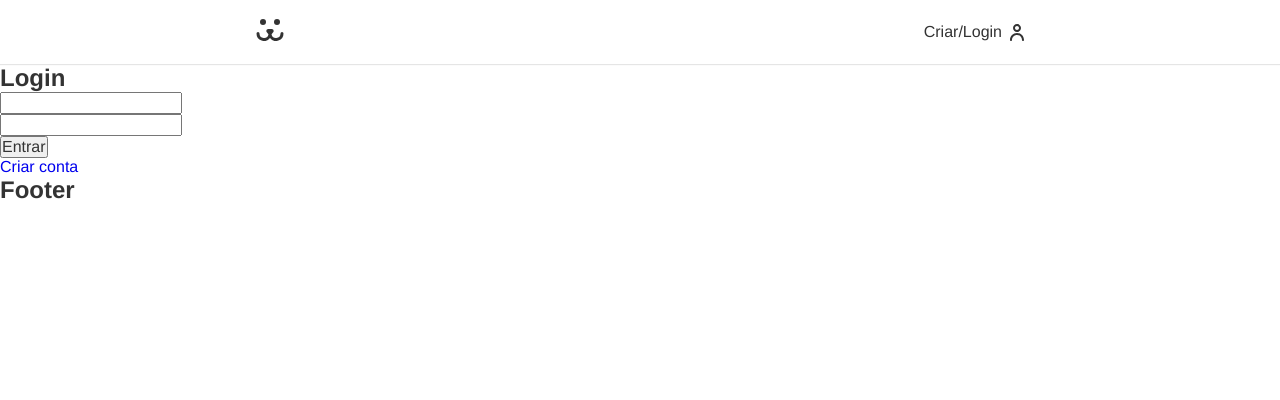
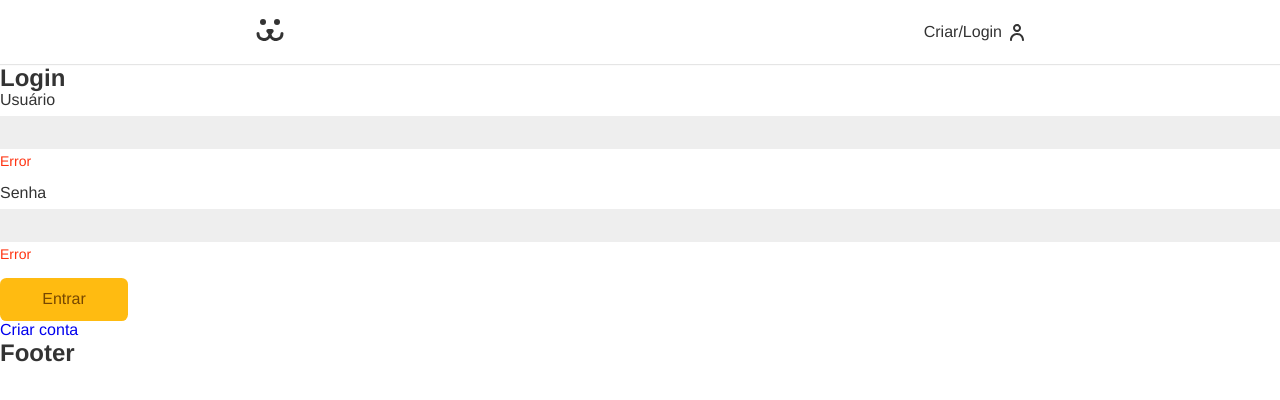
Before and after one commit to SttavoS/cats, a React (Vite) app: page /login in a window 1280 px wide. Shown: the top 400 px of the page. Built offline with nearby package versions, Linux system fonts and the light colour scheme.

Commit message:
add Button and Input components

```diff
--- /dev/null
+++ b/src/components/elements/Button/Button.jsx
@@ -0,0 +1,11 @@
+import styles from './Button.module.css';
+
+const Button = ({ children, ...props }) => {
+  return (
+    <button className={styles.button} {...props}>
+      {children}
+    </button>
+  );
+};
+
+export default Button;
--- /dev/null
+++ b/src/components/elements/Button/Button.module.css
@@ -0,0 +1,22 @@
+.button {
+  font-size: 1rem;
+  font-family: var(--type-first);
+  cursor: pointer;
+  border: none;
+  border-radius: 0.4rem;
+  background-color: #fb1;
+  color: #764701;
+  min-width: 8rem;
+  padding: 0.8rem 1.2rem;
+  transition: 0.1s;
+}
+
+.button:hover, .button:focus {
+  outline: none;
+  box-shadow: 0 0 0 3px #fea, 0 0 0 4px #fb1;
+}
+
+.button:disabled {
+  opacity: 0.5;
+  cursor: wait;
+}
--- /dev/null
+++ b/src/components/elements/Inputs/Input.jsx
@@ -0,0 +1,15 @@
+import styles from './Input.module.css';
+
+const Input = ({ label, type, name }) => {
+  return (
+    <div className={styles.wrapper}>
+      <label htmlFor={name} className={styles.label}>
+        {label}
+      </label>
+      <input type={type} id={name} name={name} className={styles.input} />
+      <p className={styles.error}>Error</p>
+    </div>
+  );
+};
+
+export default Input;
--- /dev/null
+++ b/src/components/elements/Inputs/Input.module.css
@@ -0,0 +1,34 @@
+.wrapper {
+  margin-bottom: 1rem;
+}
+
+.input {
+  display: block;
+  width: 100%;
+  border: 1px solid #eee;
+  font-size: 1rem;
+  padding: 0.4rem;
+  background-color: #eee;
+  transition: 0.1s;
+}
+
+.input:focus,
+.input:hover {
+  outline: none;
+  border-color: #fb1;
+  background-color: white;
+  box-shadow: 0 0 0 3px #fea;
+}
+
+.label {
+  display: block;
+  font-size: 1rem;
+  line-height: 1;
+  padding-bottom: 0.5rem;
+}
+
+.error {
+  color: #f31;
+  font-size: 0.875rem;
+  margin-top: 0.25rem;
+}
--- a/src/components/layouts/account/LoginForm.jsx
+++ b/src/components/layouts/account/LoginForm.jsx
@@ -1,5 +1,7 @@
 import { useState } from 'react';
 import { Link } from 'react-router-dom';
+import Button from '../../elements/Button/Button';
+import Input from '../../elements/Inputs/Input';
 
 const LoginForm = () => {
   const [username, setUsername] = useState('');
@@ -22,21 +24,21 @@ const LoginForm = () => {
     <section>
       <h1>Login</h1>
       <form onSubmit={submitLogin}>
-        <input
+        <Input
+          label="Usuário"
           type="text"
           name="username"
-          id="username"
           value={username}
           onChange={({ target }) => setUsername(target.value)}
         />
-        <input
+        <Input
+          label="Senha"
           type="password"
           name="password"
-          id="password"
           value={password}
           onChange={({ target }) => setPassword(target.value)}
         />
-        <button type="submit">Entrar</button>
+        <Button type="submit">Entrar</Button>
       </form>
       <Link to="/login/criar">Criar conta</Link>
     </section>
```
Also changed, not shown: 1 other file (tests, documents, lock files or other folders).
